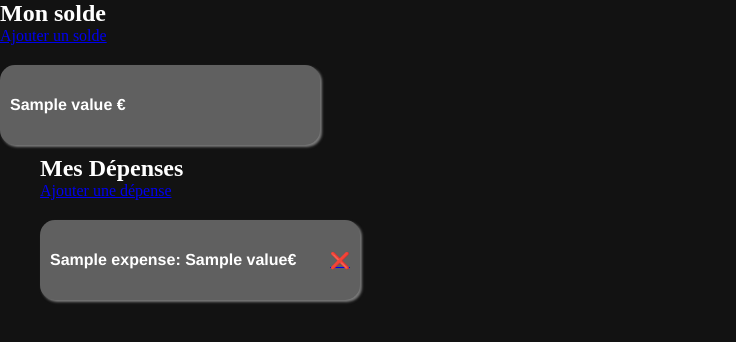
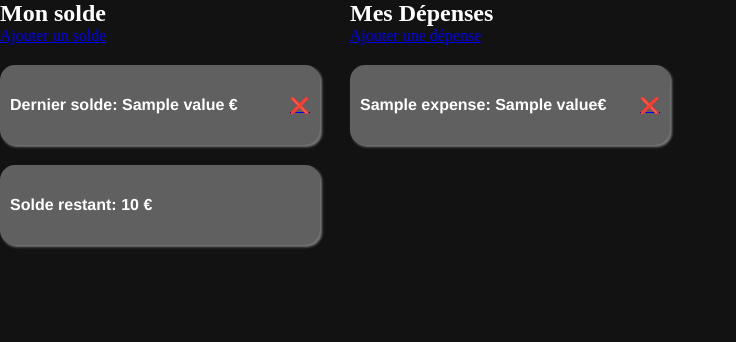
Before and after one commit to Eaulmesse/TP-_Python-_Webapp, a Flask app: template templates/dashboard.html in a window 1280 px wide. Shown: the part 100-442 px from the top of the page, without its empty margins (0-736 px from the left). Run offline with Flask 3, Linux system fonts and the light colour scheme; the template is opened without the code that fills it: most values are stand-ins (such as "Sample title", 1, 10 or a date in 2020).

Commit message:
add: adding actual balance and delete balance button

```diff
--- a/main.py
+++ b/main.py
@@ -80,7 +80,12 @@ def dashboard():
     expenses = query_db("SELECT * FROM Frais WHERE user_id = ?", [session['user']['id']])
     balance = query_db("SELECT * FROM Solde WHERE user_id = ?", [session['user']['id']])
 
-    return render_template("dashboard.html", expenses=expenses, balance=balance)
+    total_expenses = sum(expense['value'] for expense in expenses)
+    total_balance = balance[0]['value'] if balance else 0
+    remaining_balance = total_balance - total_expenses
+
+    return render_template("dashboard.html", expenses=expenses, balance=balance, remaining_balance=remaining_balance)
+
 
 
 @app.route("/dashboard/create/expense", methods=['GET', 'POST'])
@@ -114,17 +119,17 @@ def delete_expense(expense_id):
     return redirect(url_for('dashboard'))
 
 @app.route("/dashboard/create/balance", methods=['GET', 'POST'])
-def create_balance():  # Python utilise des noms de fonctions en minuscules avec des underscores
+def create_balance():
     if 'user' not in session:
         return redirect(url_for('login'))
 
-    # Vérifiez d'abord si l'utilisateur a déjà un solde.
+
     existing_balance = query_db("SELECT * FROM Solde WHERE user_id = ?", [session['user']['id']], one=True)
     if existing_balance:
-        # Rediriger l'utilisateur vers le tableau de bord s'il a déjà un solde
+
         return redirect(url_for('dashboard'))
 
-    # Créer un nouveau solde si la méthode est POST et qu'aucun solde n'existe.
+
     if request.method == 'POST':
         value = request.form['value']
         db = get_db()
@@ -132,8 +137,19 @@ def create_balance():  # Python utilise des noms de fonctions en minuscules avec
         db.commit()
         return redirect(url_for('dashboard'))
 
-    # Si la méthode n'est pas POST ou si aucun autre cas n'est rencontré, afficher le formulaire de création du solde.
+
     return render_template("create_balance.html")
+
+@app.route('/delete/balance/<int:balance_id>')
+def delete_balance(balance_id):
+    if 'user' not in session:
+        return redirect(url_for('login'))
+
+    db = get_db()
+    db.execute('DELETE FROM Solde WHERE id = ?', [balance_id])
+    db.commit()
+
+    return redirect(url_for('dashboard'))
 
 def init_db():
     with app.app_context():
--- a/static/styles/style.css
+++ b/static/styles/style.css
@@ -40,7 +40,7 @@ body {
 }
 
 .expense-container {
-    padding: 10px;
+
     margin: 0px 30px 0px 30px;
 
 }
@@ -60,3 +60,7 @@ body {
     margin-top: 20px;
     box-shadow: rgb(124, 124, 124) 1.95px 1.95px 2.6px;
 }
+
+.container-flex {
+    display: flex;
+}
--- a/templates/dashboard.html
+++ b/templates/dashboard.html
@@ -5,6 +5,7 @@
 {% endblock %}
 {% block content %}
     {% include "navbar.html" %}
+    <div class="container-flex">
 
         <div class="balance-container">
             <h2>Mon solde</h2>
@@ -15,15 +16,21 @@
 
             {% for balanceUser in balance %}
                 <div class="expense">
-                <p>{{ balanceUser.value }} €</p>
+                    <p>Dernier solde: {{ balanceUser.value  }} €</p>
+                    <a href="{{ url_for('delete_balance', balance_id=balanceUser.id) }}">❌</a>
+                </div>
+            {% endfor %}
+
+            <div class="expense">
+
+                <p>Solde restant: {{ remaining_balance }} €</p>
 
             </div>
-        {% endfor %}
 
 
         </div>
 
-    <div class="expense-container">
+        <div class="expense-container ">
             <h2>Mes Dépenses</h2>
 
             <a href="{{ url_for('create_expense') }}">Ajouter une dépense</a>
@@ -41,6 +48,9 @@
             </ul>
         </div>
 
+    </div>
+
+
 
 
 
```
Also changed, not shown: database.db (added). Lines whose indentation alone changed are shown as unchanged.
